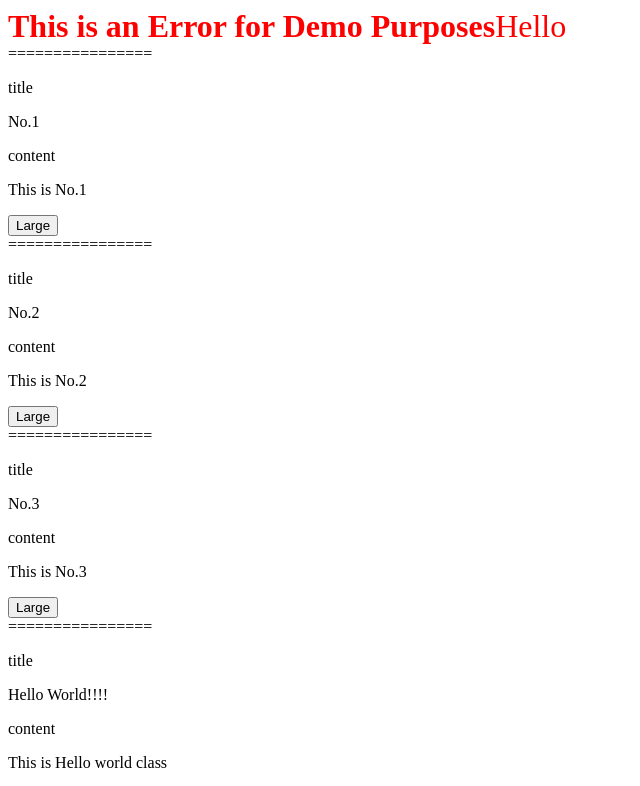
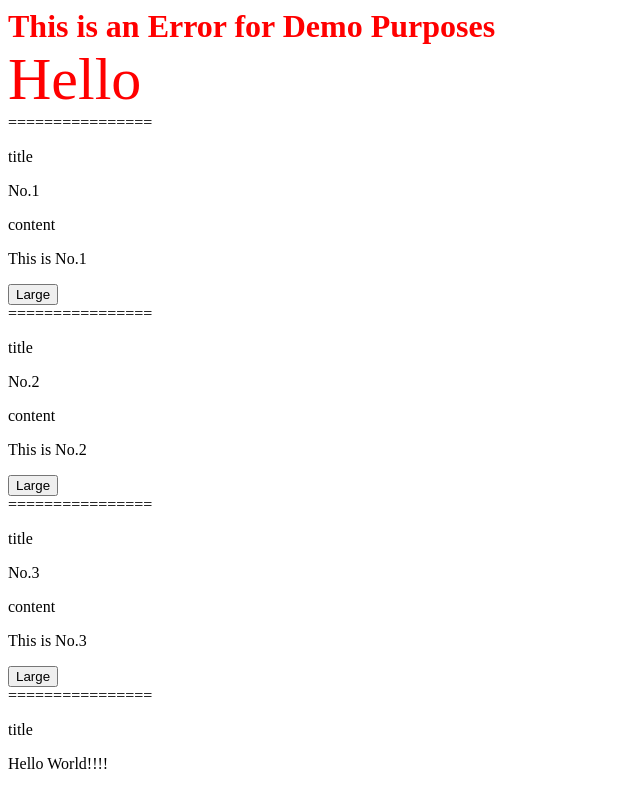
Before and after one commit to koyamal/pra_vue3, a Vue app in the folder vuePractive/: page / in a window 1280 px wide. Shown: the top 786 px of the page, without its empty margins (0-640 px from the left). Built offline with nearby package versions, Linux system fonts and the light colour scheme.

Commit message:
Activate bigbig

```diff
--- a/vuePractive/src/components/atom/AlertBox.vue
+++ b/vuePractive/src/components/atom/AlertBox.vue
@@ -1,7 +1,9 @@
 <template>
   <div class="alert-box">
     <strong>This is an Error for Demo Purposes</strong>
-      <slot class="bigbig" />
+    <div class="bigbig">
+      <slot />
+    </div>
   </div>
 </template>
 
```
